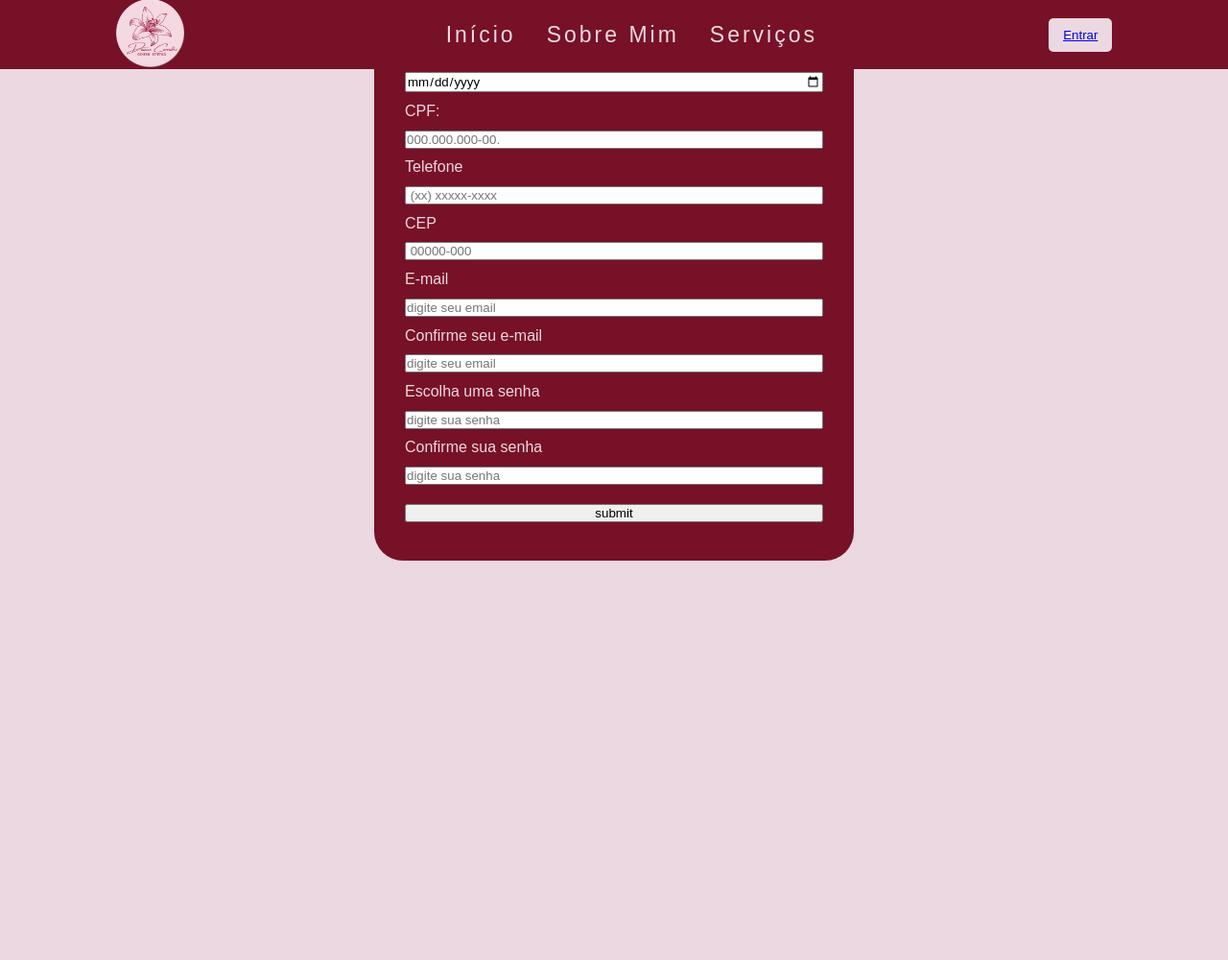
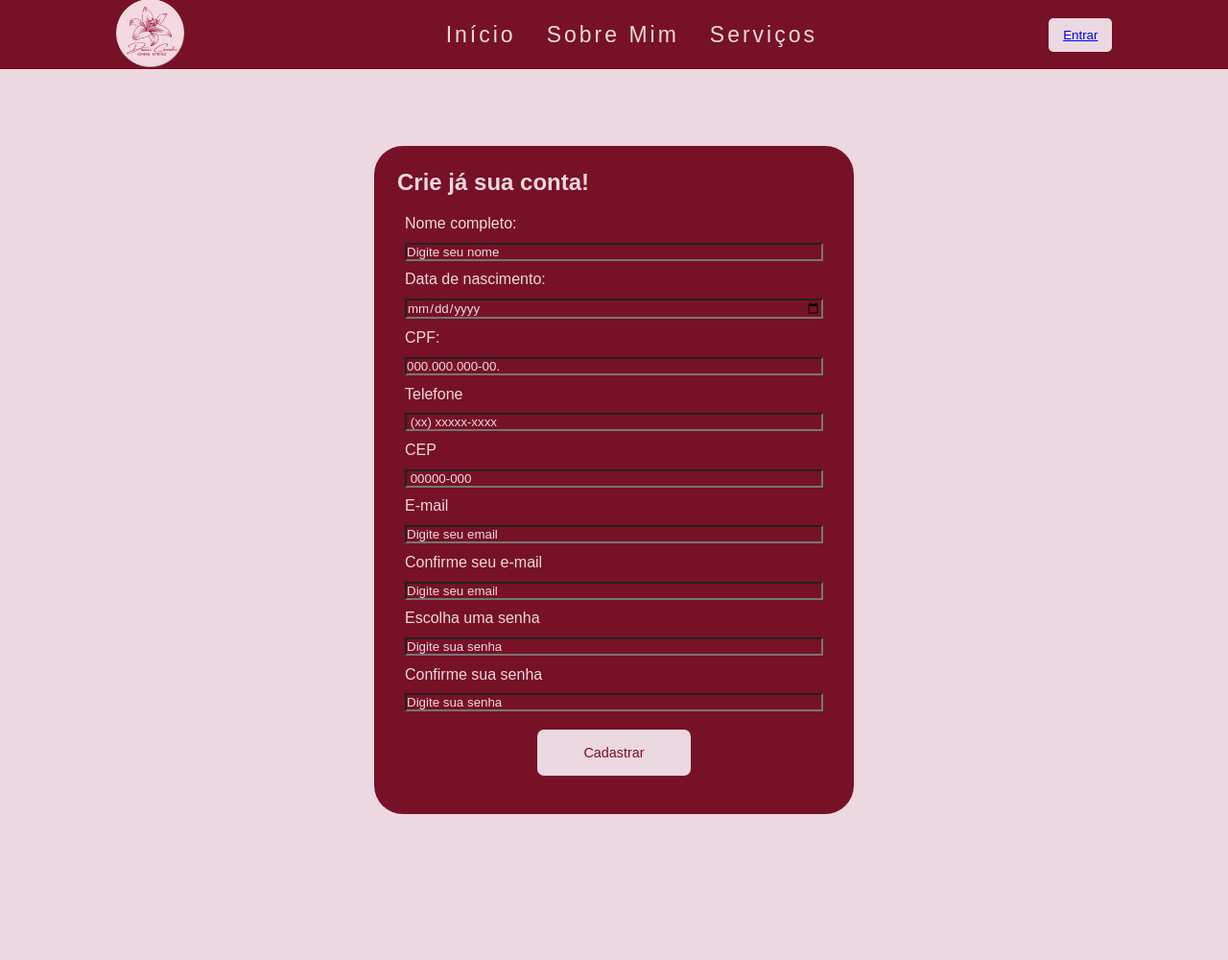
Before and after one commit to SirPablo17/ProjetoIntegrador, a PHP site: page /cadastro.html in a window 1280 px wide. Shown: the whole page at 96% size. Before the commit the page ends 584 px from the top, so only its background shows below. Run offline with PHP 8.4, Linux system fonts and the light colour scheme; some web fonts are replaced.

Commit message:
Atualização tela de cadastro

```diff
--- a/cadastro.html
+++ b/cadastro.html
@@ -16,12 +16,12 @@
                 <div class="line3"></div>
             </div>
             <ul class="nav-list">
-                <li><a href="#">Início</a></li>
+                <li><a href="index.html">Início</a></li>
                 <li><a href="#">Sobre Mim</a></li>
                 <li><a href="#">Serviços</a></li>
             </ul>
             <div class="login-button">
-                <button><a href="/login.html">Entrar</a></button>
+                <button><a href="login.html">Entrar</a></button>
             </div>
         </nav>
     </header>
@@ -33,7 +33,7 @@
                 <h2> Crie já sua conta!</h2>
                 <form action="" class="cadastro_form">
                     <label for="nome">Nome completo:</label>
-                    <input type="text" id="nome" placeholder="digite seu nome" required>
+                    <input type="text" id="nome" placeholder="Digite seu nome" required>
 
                     <label for="nascimento">Data de nascimento:</label>
                     <input type="date" id="nascimento" required>
@@ -48,18 +48,22 @@
                     <input type="number" id="cep" placeholder=" 00000-000">
 
                     <label for="email">E-mail</label>
-                    <input type="email"id="email" placeholder="digite seu email" required>
+                    <input type="email"id="email" placeholder="Digite seu email" required>
 
                     <label for="confirm_email">Confirme seu e-mail</label>
-                    <input type="email"id="confirm_email" placeholder="digite seu email" required>
+                    <input type="email"id="confirm_email" placeholder="Digite seu email" required>
 
                     <label for="senha">Escolha uma senha</label>
-                    <input type="password" id="senha" placeholder="digite sua senha" required>
+                    <input type="password" id="senha" placeholder="Digite sua senha" required>
 
                     <label for="confirm_senha">Confirme sua senha</label>
-                    <input type="password" id="confirm_senha" placeholder="digite sua senha" required>
+                    <input type="password" id="confirm_senha" placeholder="Digite sua senha" required>
 
-                    <input type="button" value="submit">
+                    <div class="centralizar_botao">
+                        <button class="botao_acao">
+                            <submit onclick="CadastrarConta()">Cadastrar</submit>
+                        </button>
+                    </div>
 
                 </form>
 
--- a/index.html
+++ b/index.html
@@ -30,7 +30,7 @@
                     <li><a href="#">Sobre Mim</a></li>
                 </ul>
                 <div class="login-button">
-                    <button><a href="#"></a>Entrar</button>
+                    <button><a href="login.html"></a>Entrar</button>
                 </div>
             </nav>
         </header>
--- a/login.html
+++ b/login.html
@@ -52,8 +52,6 @@
 
 
             </form>
-
-
         </div>
     </main>
 </body>
--- a/style/cadastro.css
+++ b/style/cadastro.css
@@ -9,7 +9,7 @@ main {
     /* Centraliza verticalmente */
     max-width:500px;
     /* Mantém a largura desejada */
-    height: 500px;
+    height: 1000px;
     /* Mantém a altura desejada */
     margin: 0 auto;
     /* Centraliza horizontalmente se o main não ocupar 100% da largura do pai*/
@@ -41,7 +41,51 @@ main {
     color: #ECD8E0;
     justify-content: center;
 }
-
+input::placeholder {
+    color: #ECD8E0;
+  }
 .cadastro_form input{
     margin: 2% 0;
+    background-color: #771127;
+    color: #ECD8E0;
+
 }
+
+.login_botoes {
+    display: flex;
+}
+
+.botao_acao {
+    background-color: transparent;
+    border-width: 10px;
+    text-decoration: none;
+    border: #771127;
+    color: #771127;
+    background-color: #ECD8E0;
+    margin-top: 5%;
+    width: 30%;
+    border-radius: 7px;
+    padding: 1rem;
+    margin: 5em;
+    width: 10rem;
+    font-size: 0.9em;
+}
+
+.botao_acao:hover {
+
+    cursor: pointer;
+    background-color: #771127;
+    color: #ECD8E0;
+    transition: 0.7s;
+    border: #ECD8E0 1px solid;
+}
+
+
+.centralizar_botao {
+
+    display: flex;
+    justify-content: center;
+    align-items: center;
+    height: 8vh;
+
+}
```
